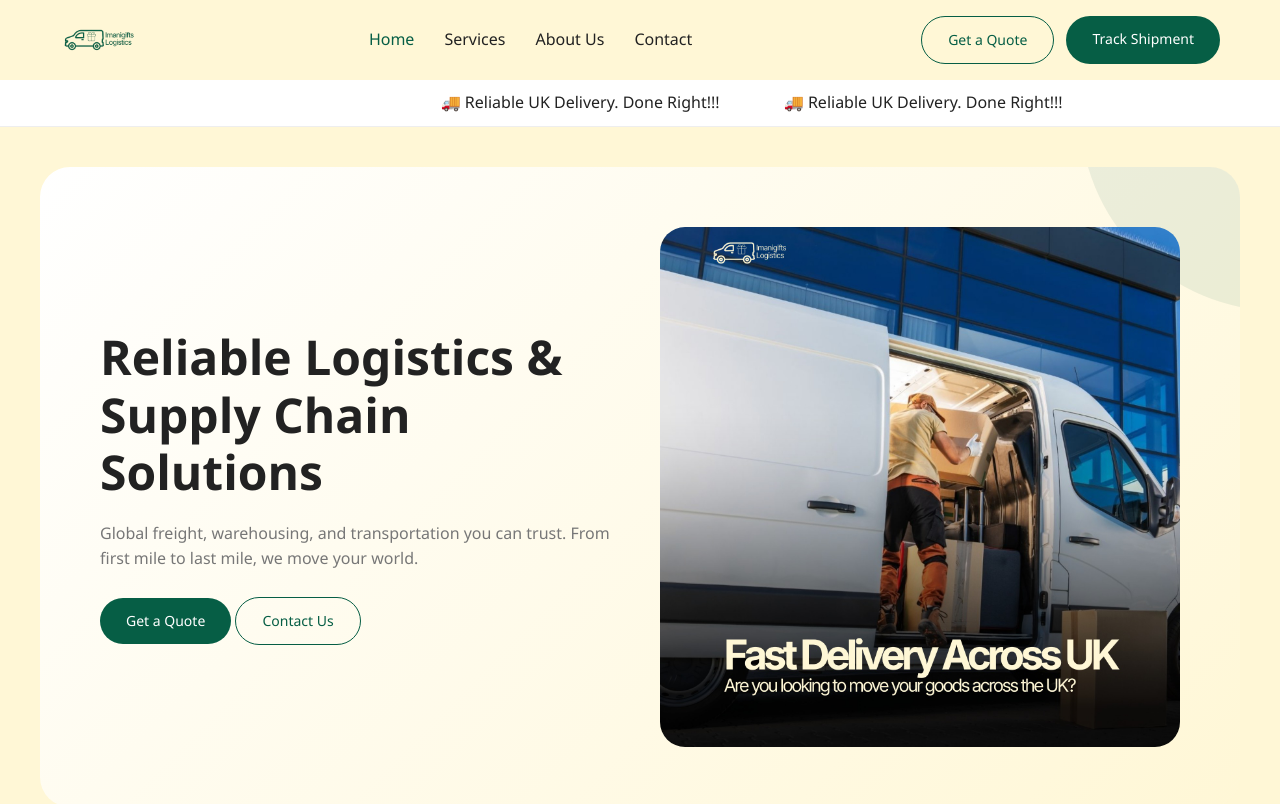
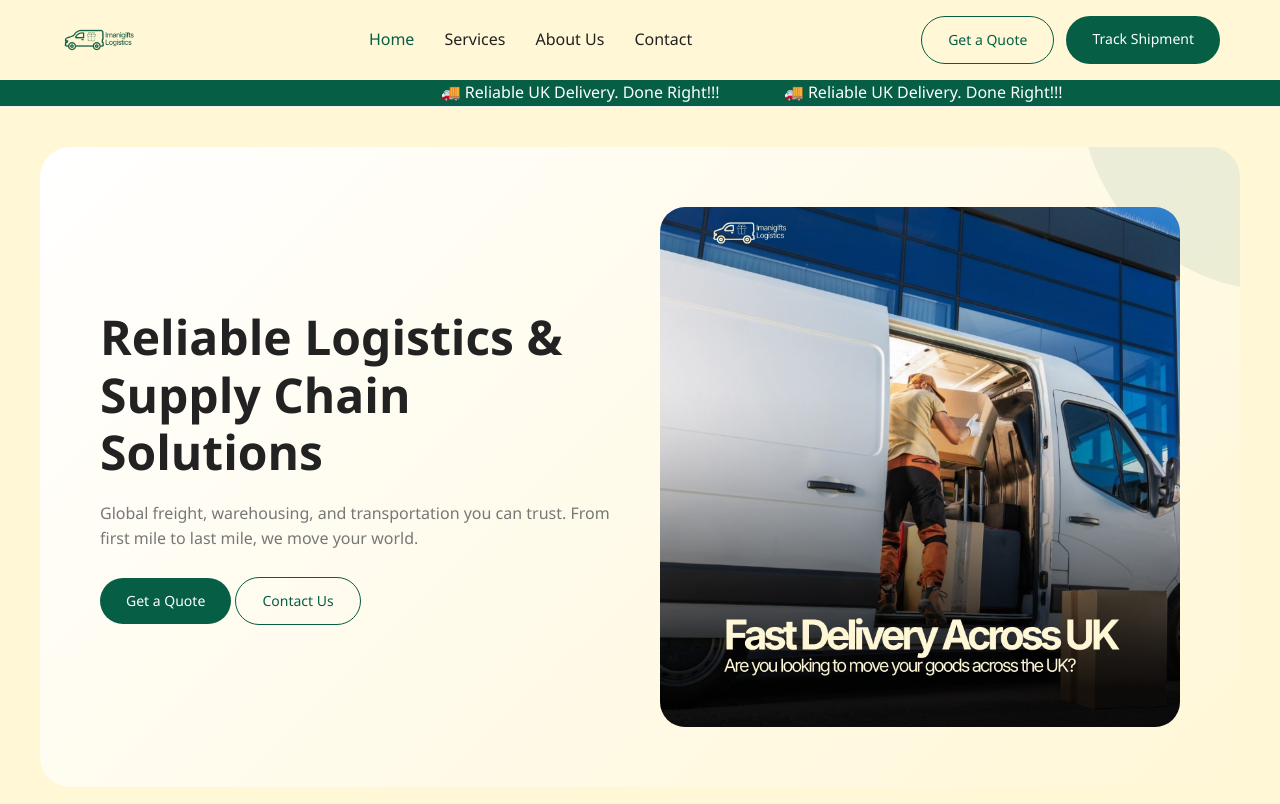
Before and after one commit to cohzyweb/Imanigifts-Logistics, a plain HTML site: page index.html in a window 1280 px wide. Shown: the top 804 px of the page. Drawn offline with Linux system fonts and the light colour scheme.

Commit message:
Update style.css

```diff
--- a/style.css
+++ b/style.css
@@ -149,16 +149,12 @@ input:focus-visible {
 
 /* ================= MOBILE TAGLINE (MARQUEE STRIP) ================= */
 
- .mobile-tagline {
-  background: var(--light-color);
-  text-align: center;
-  padding: 10px 0;
-}
-
  .mobile-tagline .marquee {
        display: flex;
        justify-content: center;
        overflow: hidden;
+       background-color: #065e45;
+       color: #fff;
      }
 
      .mobile-tagline .ticker {
@@ -181,7 +177,6 @@ input:focus-visible {
          transform: translateX(-100%);
        }
      }
-
 /* ================= HERO (Shared) ================= */
 .hero {
     background: linear-gradient(135deg, #ffffff 0%, var(--secondary-color) 100%);
```
Lines whose indentation alone changed are shown as unchanged.
